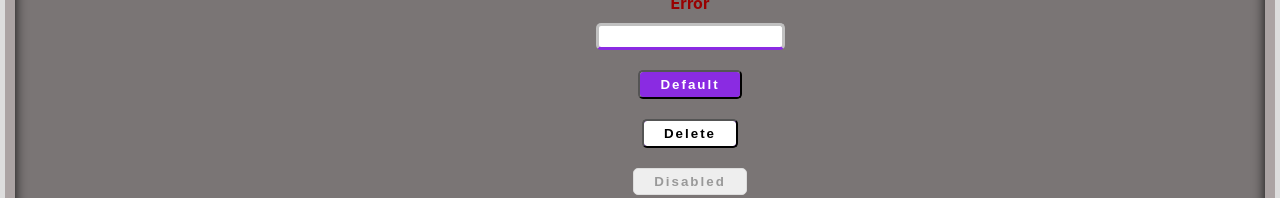
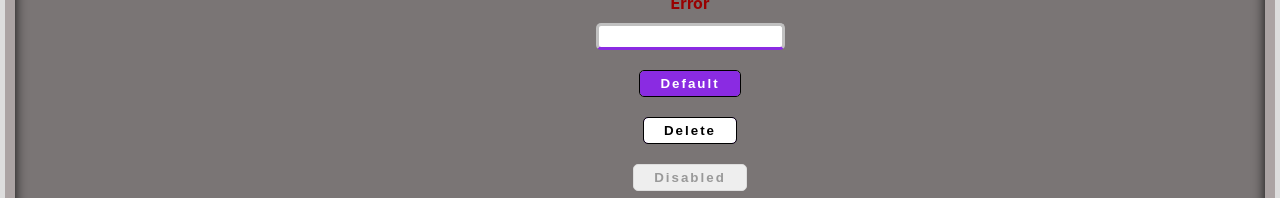
Before and after one commit to Deliriumbad/incubator-homeworks, a React (Create React App) app: page / in a window 1280 px wide. Shown: the part 954-1152 px from the top of the page. Built offline with nearby package versions, Linux system fonts and the light colour scheme.

Commit message:
01.07.22

```diff
--- a/src/p2-homeworks/h4/common/c2-SuperButton/SuperButton.module.css
+++ b/src/p2-homeworks/h4/common/c2-SuperButton/SuperButton.module.css
@@ -4,6 +4,7 @@
     padding: 5px 20px;
     margin: 10px 20px;
     border-radius: 5px;
+    border: 1px solid black;
     box-shadow: 0 0 40px 40px #8a2be2 inset, 0 0 0 0 #8a2be2;
     font-family: 'Montserrat', sans-serif;
     font-weight: bold;
@@ -16,6 +17,7 @@
     color: black;
     transition: .5s;
     cursor: pointer;
+    border: 1px solid #8a2be2;
 }
 
 .red {
@@ -30,12 +32,13 @@
     letter-spacing: 2px;
     color: black;
     transition: .15s ease-in-out;
+    border: 1px solid black;
 }
 
 .red:hover {
     box-shadow: 0 0 10px 0 #8a2be2 inset, 0 0 10px 4px white;
     color: white;
-    border: 2px solid white;
+    border: 1px solid white;
     transition: .5s;
     cursor: pointer;
 }
```
